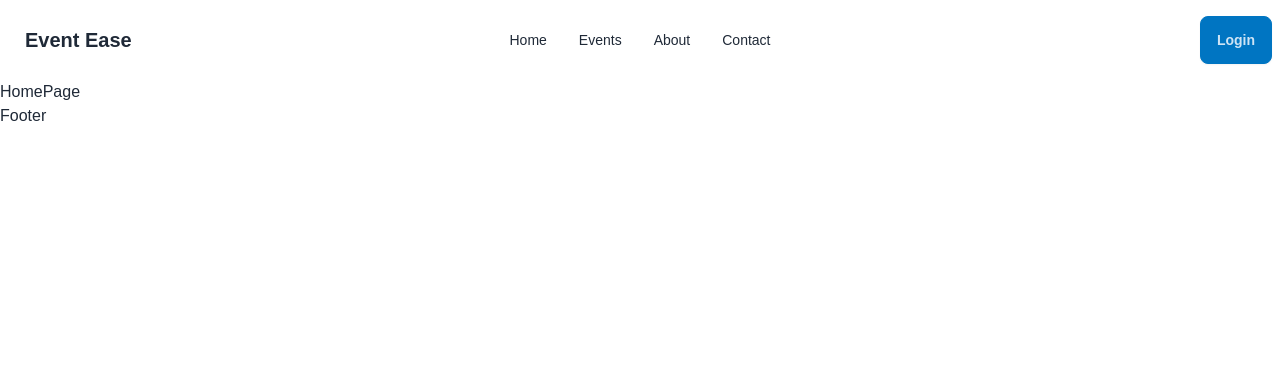
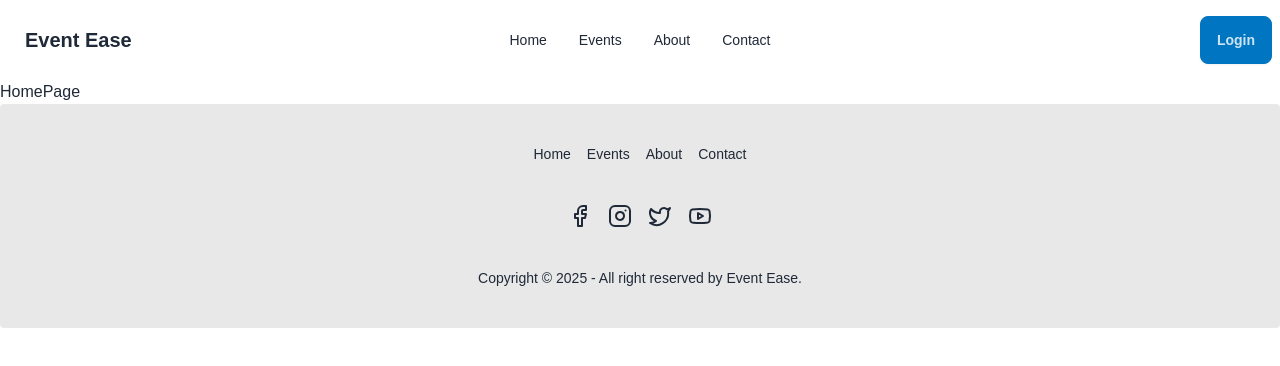
Before and after one commit to shohan-pherones/event-ease-frontend, a Next.js app: page / in a window 1280 px wide. Shown: the top 366 px of the page. Built offline with nearby package versions, Linux system fonts and the light colour scheme; a web font is replaced by a local one.

Commit message:
add footer

```diff
--- a/package.json
+++ b/package.json
@@ -10,6 +10,7 @@
   },
   "dependencies": {
     "clsx": "^2.1.1",
+    "lucide-react": "^0.471.0",
     "next": "15.1.4",
     "react": "^19.0.0",
     "react-dom": "^19.0.0",
--- a/src/components/Footer.tsx
+++ b/src/components/Footer.tsx
@@ -1,5 +1,49 @@
+import { Facebook, Instagram, Twitter, Youtube } from "lucide-react";
+import Link from "next/link";
+
 const Footer = () => {
-  return <footer>Footer</footer>;
+  return (
+    <footer className="footer footer-center bg-base-200 text-base-content rounded p-10">
+      <nav className="flex items-center gap-x-4 flex-wrap justify-center">
+        <Link href="/" className="link link-hover">
+          Home
+        </Link>
+        <Link href="/events" className="link link-hover">
+          Events
+        </Link>
+        <Link href="/about" className="link link-hover">
+          About
+        </Link>
+        <Link href="/contact" className="link link-hover">
+          Contact
+        </Link>
+      </nav>
+      <nav>
+        <div className="grid grid-flow-col gap-4">
+          <Link href="/" target="_blank">
+            <Facebook />
+          </Link>
+          <Link href="/" target="_blank">
+            <Instagram />
+          </Link>
+          <Link href="/" target="_blank">
+            <Twitter />
+          </Link>
+          <Link href="/" target="_blank">
+            <Youtube />
+          </Link>
+        </div>
+      </nav>
+      <aside>
+        <p>
+          Copyright © {new Date().getFullYear()} - All right reserved by{" "}
+          <Link href="/" className="link link-hover">
+            Event Ease.
+          </Link>
+        </p>
+      </aside>
+    </footer>
+  );
 };
 
 export default Footer;
```
Also changed, not shown: 1 other file (tests, documents, lock files or other folders).
